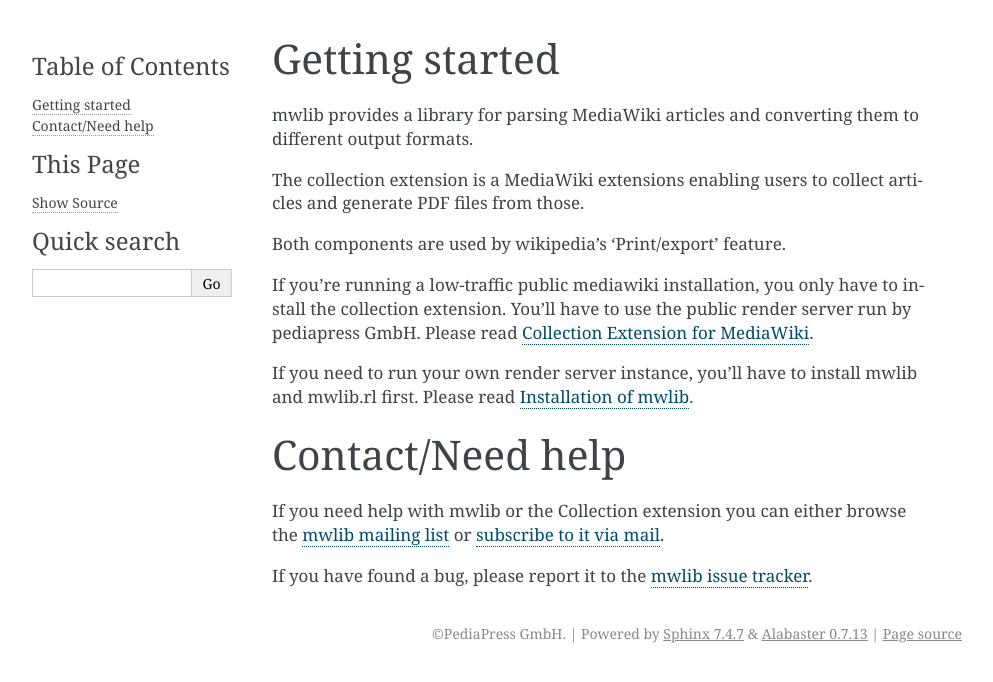
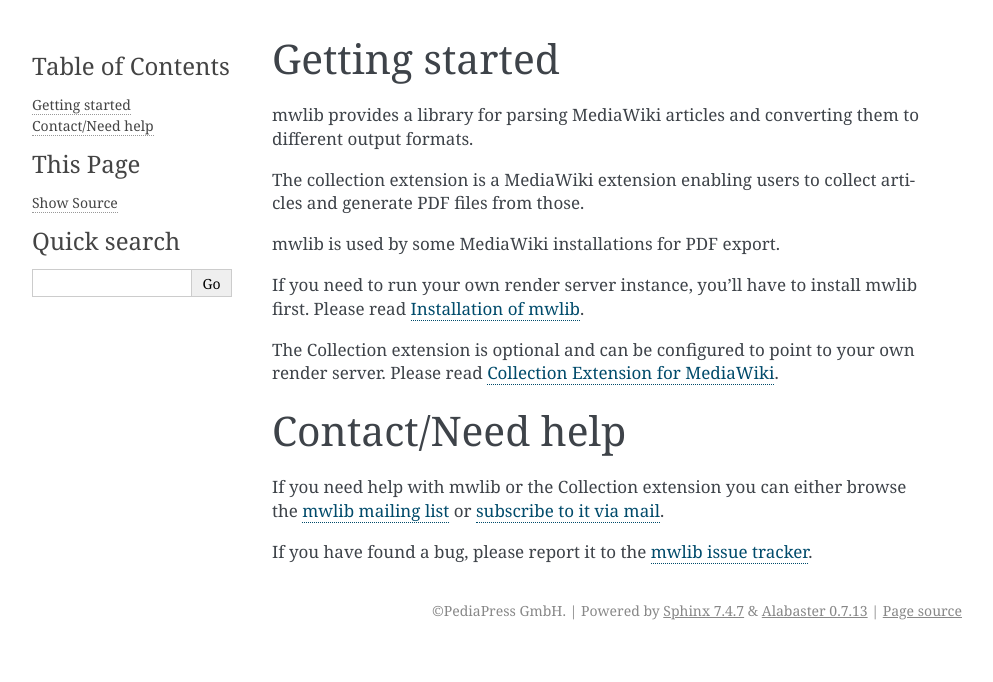
Before and after one commit to pediapress/mwlib, a Sphinx documentation site: the page built from docs/basics.rst, in a window 1280 px wide. Shown: the top 682 px of the page, without its empty margins (148-1141 px from the left). Built offline with Sphinx 7.4.7, drawn with Linux system fonts in a browser that asks for light colours.

Commit message:
docs: update basics.rst to reflect current project status
- Remove the claim that mwlib powers Wikipedia's Print/export feature;
  it is now used by some MediaWiki installations for PDF export
- Remove guidance to use the public PediaPress render server, which is
  no longer available; operators must run their own

Co-Authored-By: Claude Sonnet 4.5 <noreply@anthropic.com>

```diff
--- a/docs/basics.rst
+++ b/docs/basics.rst
@@ -4,18 +4,16 @@ Getting started
 mwlib provides a library for parsing MediaWiki articles and
 converting them to different output formats.
 
-The collection extension is a MediaWiki extensions enabling users to
+The collection extension is a MediaWiki extension enabling users to
 collect articles and generate PDF files from those.
 
-Both components are used by wikipedia's 'Print/export' feature.
-
-If you're running a low-traffic public mediawiki installation, you
-only have to install the collection extension. You'll have to use the
-public render server run by pediapress GmbH. Please read
-:doc:`collection`.
+mwlib is used by some MediaWiki installations for PDF export.
 
 If you need to run your own render server instance, you'll have to
-install mwlib and mwlib.rl first. Please read :doc:`installation`.
+install mwlib first. Please read :doc:`installation`.
+
+The Collection extension is optional and can be configured to point
+to your own render server. Please read :doc:`collection`.
 
 Contact/Need help
 ==================
```
